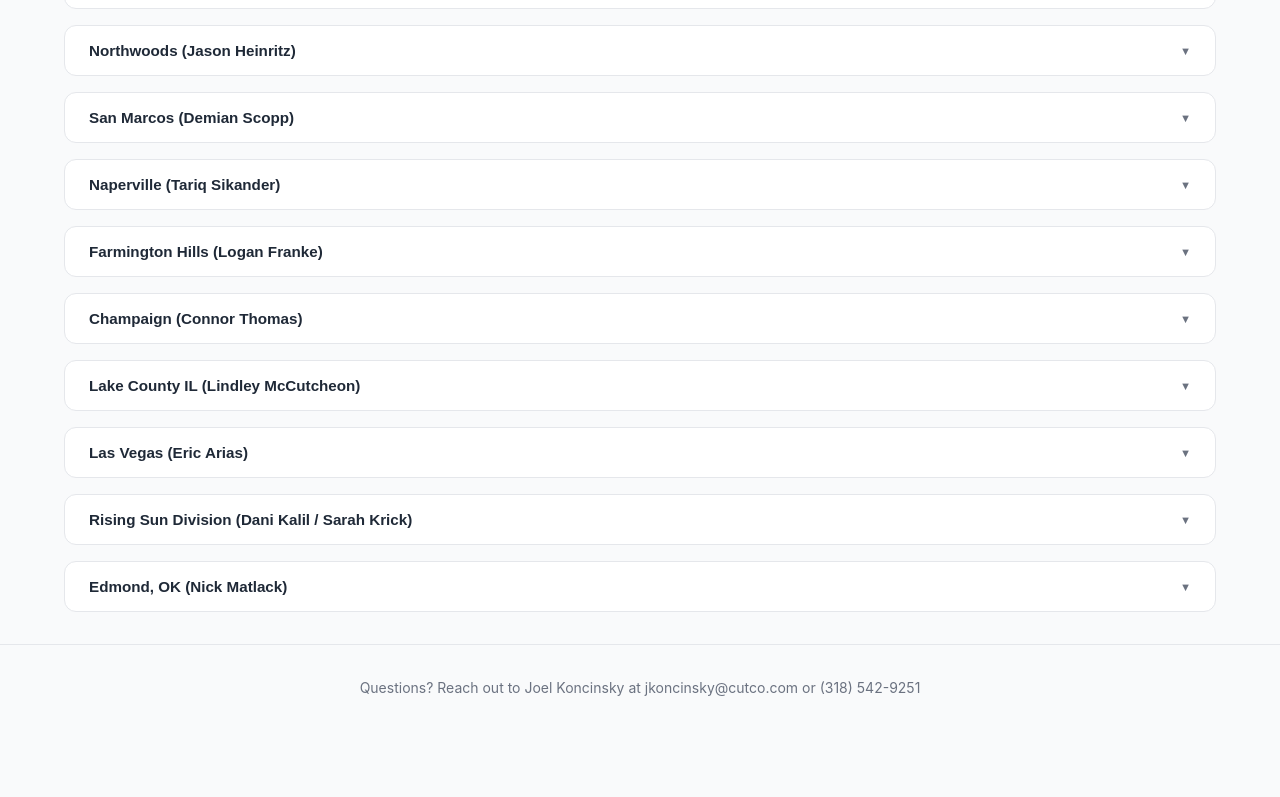
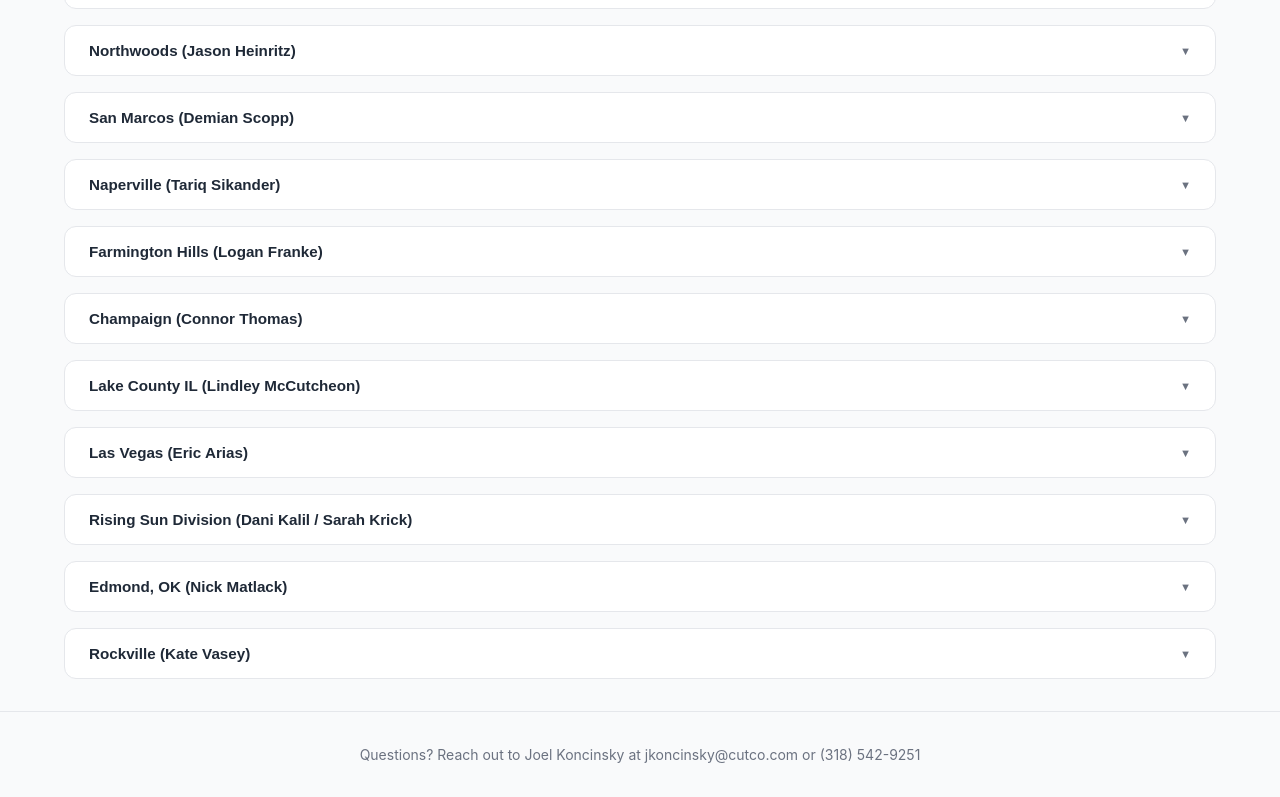
Before and after one commit to vmcdigital/vmc-meta-diy-dashboard, a Next.js app: page /ad-results in a window 1280 px wide. Shown: the part 1162-1959 px from the top of the page. Before the commit the page ends 1892 px from the top, so only its background shows below. Built offline with nearby package versions, Linux system fonts and the light colour scheme.

Commit message:
Add Rockville (Kate Vasey) territory dashboard

```diff
--- a/data/dashboards.ts
+++ b/data/dashboards.ts
@@ -120,4 +120,13 @@
       },
     ],
   },
+  {
+    territory: 'Rockville (Kate Vasey)',
+    dashboards: [
+      {
+        name: 'Rockville (Kate Vasey)',
+        embedUrl: 'https://app.databox.com/datawall/175ad5b52b38238c0ad39d39d1951fa537da7c869e903b2?i',
+      },
+    ],
+  },
 ];
```
